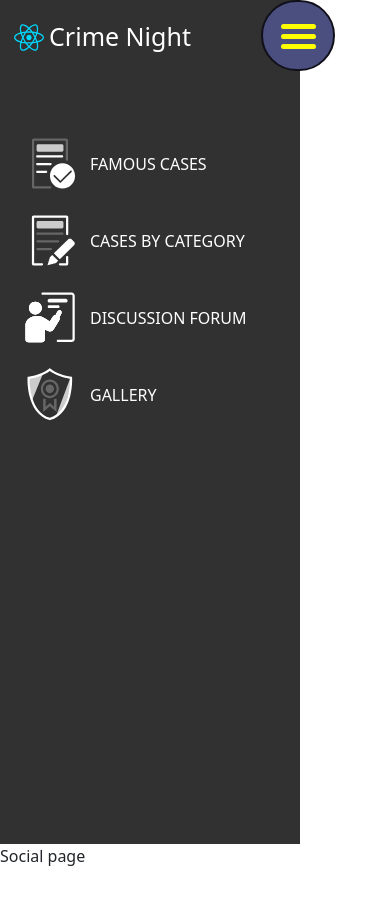
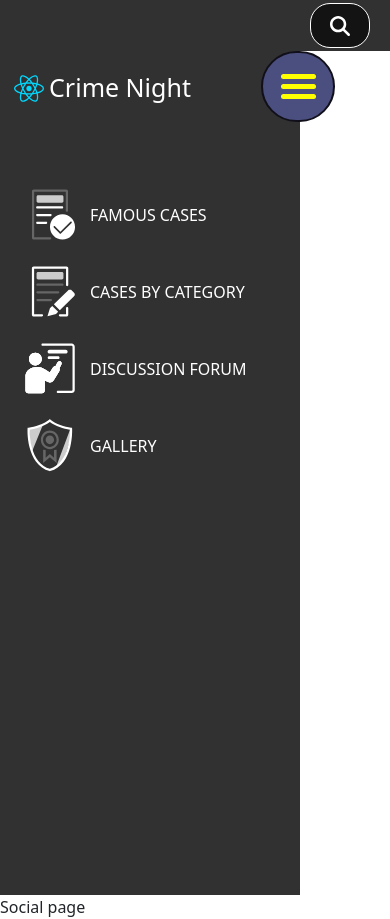
Before and after one commit to BisharIbrahim/crimenight, a React (Vite) app: page /Social in a window 390 px wide. Before the commit the page ends 868 px from the top, so only its background shows below. Built offline with nearby package versions, Linux system fonts and the light colour scheme.

Commit message:
merged navbar and sidebar

```diff
--- a/src/components/Sidebar.tsx
+++ b/src/components/Sidebar.tsx
@@ -1,13 +1,23 @@
 import React, { useState } from "react";
 import reactLogo from "@assets/react.svg";
-
+import "@styles/Navbar.css"
 import "@styles/Sidebar.css";
-import { faStar, faBoxArchive, faBars } from "@fortawesome/free-solid-svg-icons";
 import { FontAwesomeIcon } from "@fortawesome/react-fontawesome";
+import { faSearch } from '@fortawesome/free-solid-svg-icons'
 
 const Sidebar: React.FC = ({}) => {
 
+  const [searchBarQuery, setQuery] = useState("");
   const [isExpanded, setIsExpanded] = useState(true);
+
+  const handleInputChange = (event: React.ChangeEvent<HTMLInputElement>) => {
+    setQuery(event.target.value);
+  };
+
+  const handleSearch = () => {
+    console.log(`Search for "${searchBarQuery}"`); //Delete this
+  };
+
   const menuItems = [
     {
       text: "Famous Cases",
@@ -28,7 +38,17 @@ const Sidebar: React.FC = ({}) => {
   ];
 
   return (
-    <div className={isExpanded ? "side-nav-container" : "side-nav-container side-nav-container-NX"}>
+    <>
+    <div className="topNav">
+      {/* Searchbar and Search Button */}
+      <div className={"searchBarContainer"}>
+        <input type="text" className={"searchTerm"} placeholder="Search" value={searchBarQuery} onChange={handleInputChange}/>
+        <button onClick={handleSearch} type="submit" className={"searchButton"}>
+          <FontAwesomeIcon className="searchIcon" icon={faSearch}/>
+        </button>
+      </div>
+    </div>
+     <div className={isExpanded ? "side-nav-container" : "side-nav-container side-nav-container-NX"}>
       <div className="nav-upper">
         <div className="nav-heading">
           {isExpanded && (<div className="nav-brand">
@@ -54,6 +74,7 @@ const Sidebar: React.FC = ({}) => {
         </div>
       </div>
     </div>
+    </>
   );
 };
 
--- /dev/null
+++ b/src/styles/Navbar.css
@@ -0,0 +1,64 @@
+/* Top Navbar CSS Code */
+
+.topNav{
+    background-color: #313131;
+    width: 100%;
+    height: 6vh;
+    position: relative;
+    align-items: center;
+}
+
+.searchBarContainer{
+    height: 6vh;
+    place-content: center;
+    display: flex;
+    align-items: center;
+}
+
+.searchTerm{
+    border: 1px solid #FFFFFF;
+    background-color: #1f1f1f;
+    border-right: none;
+    border-radius: 20px 0px 0px 20px;
+    outline: none;
+    color: #0a7c82;
+    height: 45px;
+    width: 450px;
+}
+.searchIcon{
+    margin-top: 5px;
+    height: 20px;
+    color: white;
+}
+.searchButton{
+    width: 70px;
+    height: 45px;
+    border: 1px solid #FFFFFF;
+    background-color: #131313;
+    text-align: center;
+    border-radius: 0px 20px 20px 0px;
+  }
+
+  /* For Tablets and mobile devices */
+@media only screen and (max-width: 768px) {
+
+    .searchTerm{
+      display: none;
+    }
+
+    .searchButton{
+        width: 60px;
+        height: 45px;
+        border: 1px solid #FFFFFF;
+        background-color: #131313;
+        text-align: center;
+        border-radius: 20px 20px 20px 20px;
+    }
+
+    .searchBarContainer{
+        float: right;
+        margin-right: 20px;
+        height: 6vh;
+        display: flex;
+    }
+}
--- a/src/styles/Sidebar.css
+++ b/src/styles/Sidebar.css
@@ -8,6 +8,8 @@
 
 	transition: 0.4s;
 }
+
+
 .side-nav-container-NX {
 	width: 100px;
 }
```
